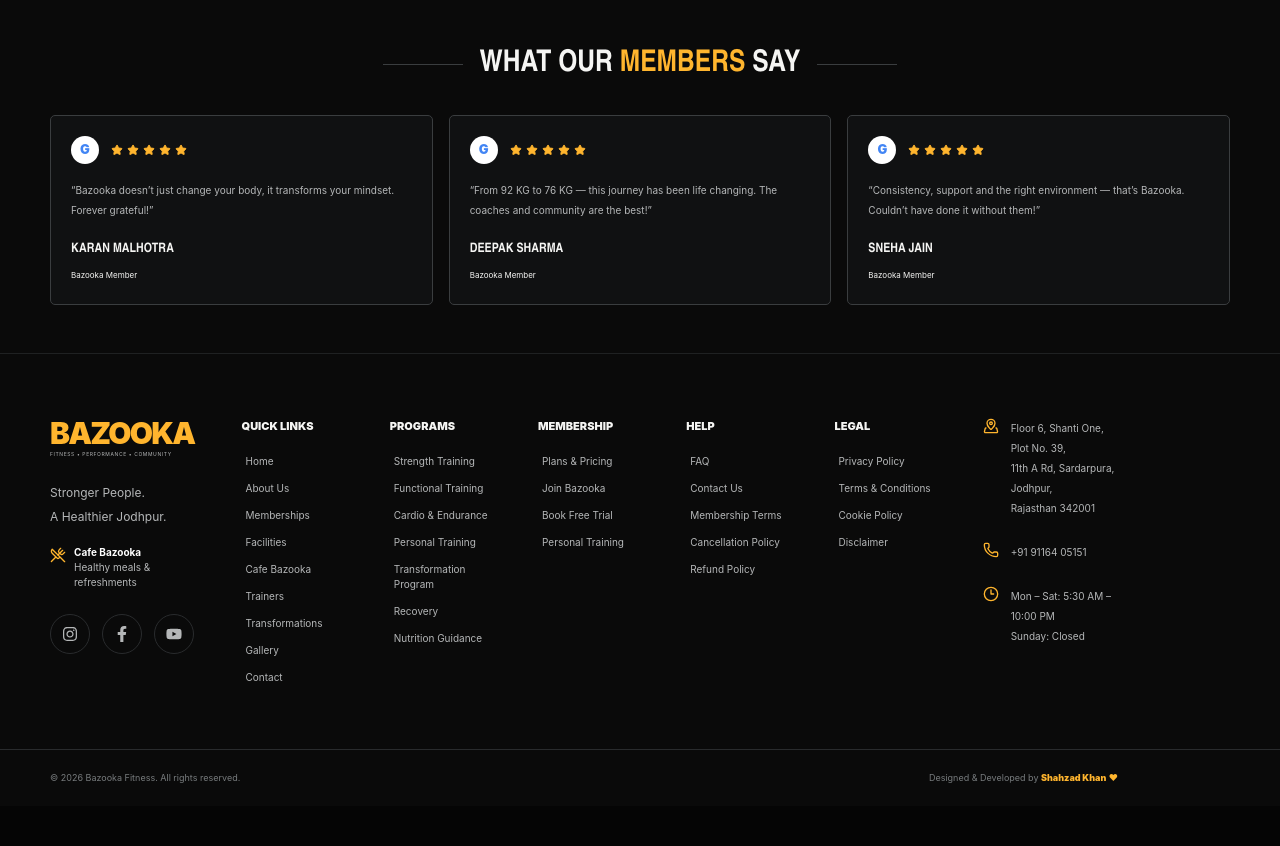
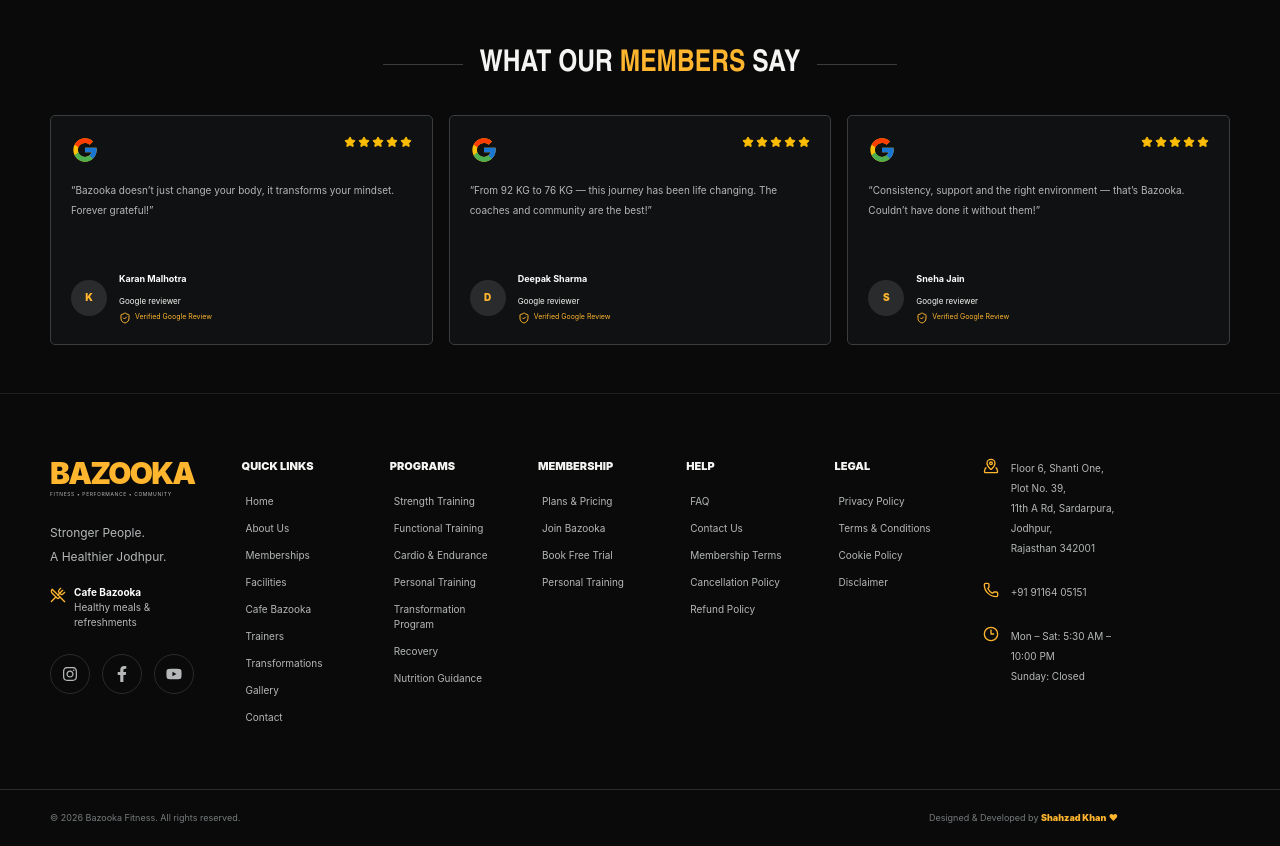
Before and after one commit to Shahzadkhanks19/bazooka-fitness, a Next.js app: page /transformations in a window 1280 px wide. Shown: the part 1860-2706 px from the top of the page. Before the commit the page ends 2666 px from the top, so only its background shows below. Built offline with nearby package versions, Linux system fonts and the light colour scheme.

Commit message:
Standardize transformation Google reviews

```diff
--- a/components/transformations/reviews-section.tsx
+++ b/components/transformations/reviews-section.tsx
@@ -1,7 +1,8 @@
 "use client";
 
 import { motion } from "framer-motion";
-import { Star } from "lucide-react";
+import { ShieldCheck, Star } from "lucide-react";
+import { FcGoogle } from "react-icons/fc";
 import { reveal, shell } from "./transformations-shared";
 
 const reviews = [
@@ -16,7 +17,7 @@ export default function TransformationReviewsSection() {
       <div className={shell}>
         <motion.div {...reveal} className="flex items-center justify-center gap-4"><span className="h-px w-20 bg-bazooka-border-strong"/><h2 className="font-display text-center text-[30px] font-black uppercase">What Our <span className="text-bazooka-lime">Members</span> Say</h2><span className="h-px w-20 bg-bazooka-border-strong"/></motion.div>
         <div className="mt-7 grid gap-4 md:grid-cols-3">
-          {reviews.map(([name,text],index) => <motion.article key={name} {...reveal} transition={{duration:.45,delay:index*.05}} className="rounded-[5px] border border-bazooka-border-strong bg-bazooka-surface p-5 transition hover:border-bazooka-lime"><div className="flex items-center gap-1 text-bazooka-lime"><span className="mr-2 grid size-7 place-items-center rounded-full bg-white text-[13px] font-black text-[#4285F4]">G</span>{Array.from({length:5}).map((_,i)=><Star key={i} className="size-3 fill-bazooka-lime stroke-bazooka-lime"/>)}</div><p className="mt-4 text-[10px] leading-5 text-bazooka-text-secondary">“{text}”</p><div className="mt-5"><strong className="font-display block text-[13px] uppercase">{name}</strong><span className="text-[8px] text-bazooka-text-muted">Bazooka Member</span></div></motion.article>)}
+          {reviews.map(([name,text],index) => <motion.article key={name} {...reveal} transition={{duration:.45,delay:index*.05}} className="group rounded-[5px] border border-bazooka-border-strong bg-bazooka-surface p-5 transition-all duration-300 hover:-translate-y-1 hover:border-bazooka-lime/70 hover:shadow-[0_12px_40px_rgba(0,0,0,.28)]"><div className="flex items-start justify-between"><FcGoogle className="size-7"/><div className="flex gap-0.5 text-[#fbbc04]">{Array.from({length:5}).map((_,i)=><Star key={i} className="size-3 fill-current"/>)}</div></div><p className="mt-4 min-h-[72px] text-[10px] leading-5 text-bazooka-text-secondary">“{text}”</p><div className="mt-5 flex items-center gap-3"><span className="grid size-9 place-items-center rounded-full bg-bazooka-border text-[10px] font-black text-bazooka-lime">{name.charAt(0)}</span><div><strong className="block text-[9px] text-white">{name}</strong><span className="text-[8px] text-bazooka-text-muted">Google reviewer</span><span className="mt-0.5 flex items-center gap-1 text-[7px] text-bazooka-lime"><ShieldCheck className="size-3"/> Verified Google Review</span></div></div></motion.article>)}
         </div>
       </div>
     </section>
```
